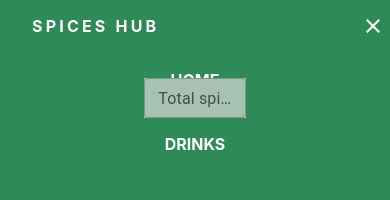
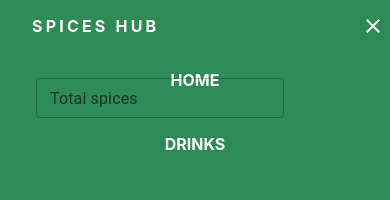
Before and after one commit to barasami/Cool-Food-App, a React (Create React App) app: page / in a window 390 px wide. Shown: the top 200 px of the page. Built offline with nearby package versions, Linux system fonts and the light colour scheme; no server answers.

Commit message:
edited form

```diff
--- a/src/Form/Form.css
+++ b/src/Form/Form.css
@@ -9,6 +9,7 @@
     align-items: center;
     justify-content: center;
     margin-bottom: 1.2em;
+    display: flex;
 
 }
 .btn{
@@ -19,6 +20,110 @@
     background-color: seagreen;
     color: white;
 }
-.input{
-    background-color:rgb(167, 194, 179);
+
+
+@media screen and (max-width: 1130px) {
+    .form{
+        margin-left: 30%;
+        margin-right: 30%;
+        align-items: center;
+        justify-content: center;
+        margin-bottom: 1.2em;
+        display: flex;
+
+
+    }
+
+
 }
+
+@media screen and (max-width: 740px) {
+    .form{
+        margin-left: auto;
+        margin-right: auto;
+        align-items: center;
+        justify-content: center;
+        margin-bottom: 1.2em;
+        display: flex;
+
+    }
+
+
+}
+
+@media screen and (max-width:500px) {
+    .form{
+    margin-left: 10%;
+    margin-right: 10%;
+    align-items: center;
+    justify-content: center;
+    margin-bottom: 1em;
+    display: flex;
+
+}
+
+
+
+}
+
+@media screen and (max-width:400px) {
+
+    .form{
+    margin-left: 5%;
+    margin-right: 5%;
+    align-items: center;
+    justify-content: center;
+    margin-bottom: 1em;
+    display: flex;
+
+}
+
+}
+
+@media screen and (max-width:350px) {
+    .form{
+    margin-left: 10%;
+    margin-right: 10%;
+    align-items: center;
+    justify-content: center;
+    margin-bottom: 1em;
+    display:flex;
+    margin: .3em;
+
+}
+
+}
+
+@media screen and (max-width:303px) {
+    .form{
+        margin-left: 5%;
+        margin-right: 5%;
+        display: inline-block;
+        align-items: center;
+        justify-content: center;
+        margin-bottom: 1em;
+        display: flex;
+
+
+    }
+    .btn{
+        margin-top: .6em;
+        margin-left: auto;
+        margin-right: auto;
+        align-items: center;
+        justify-content: center;
+        display: flex;
+        width:100%;
+    }
+    .form{
+        margin-left: auto;
+        margin-right: auto;
+        align-items: center;
+        justify-content: center;
+        display: flex;
+        width:100%;
+
+    }
+
+
+}
--- a/src/Form/Form.js
+++ b/src/Form/Form.js
@@ -20,7 +20,7 @@ function Form({onSubmitdata}) {
                 defaultValue="Small"
                 size="small"
                 value={food}
-                color='success'
+                color="success"
                 className='input'
                 onChange={e=>setFood(e.target.value)}
             />
```
